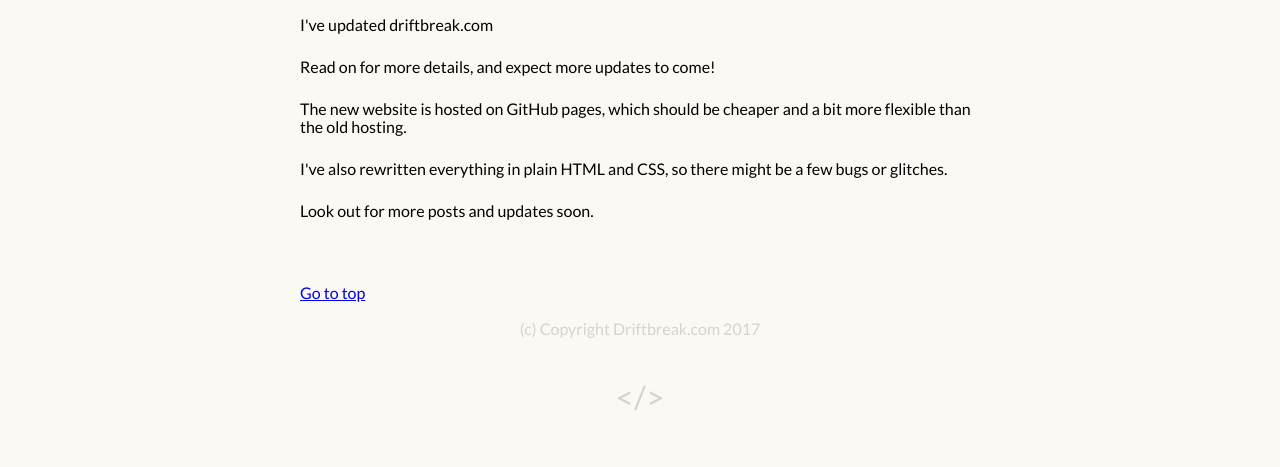
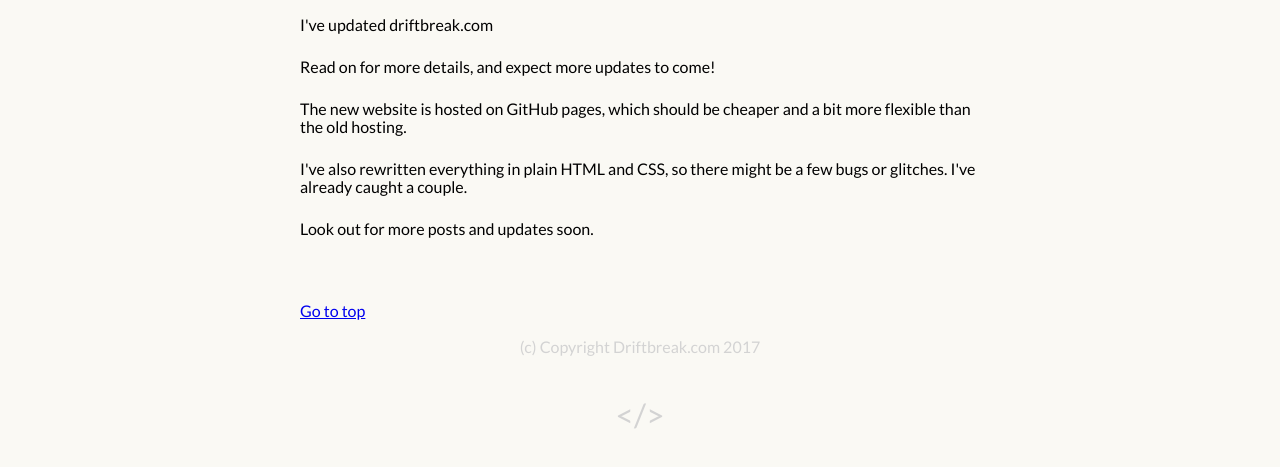
Before and after one commit to driftbreak/driftbreak.com, a plain HTML site: page new-website/index.html in a window 1280 px wide. Shown: the part 389-856 px from the top of the page. Drawn offline with Linux system fonts and the light colour scheme.

Commit message:
New website page update

```diff
--- a/new-website/index.html
+++ b/new-website/index.html
@@ -25,7 +25,7 @@
 
 				<p>The new website is hosted on GitHub pages, which should be cheaper and a bit more flexible than the old hosting.</p>
 
-				<p>I've also rewritten everything in plain HTML and CSS, so there might be a few bugs or glitches.</p>
+				<p>I've also rewritten everything in plain HTML and CSS, so there might be a few bugs or glitches. I've already caught a couple.</p>
 
 				<p>Look out for more posts and updates soon.</p>
 			</div>
```
